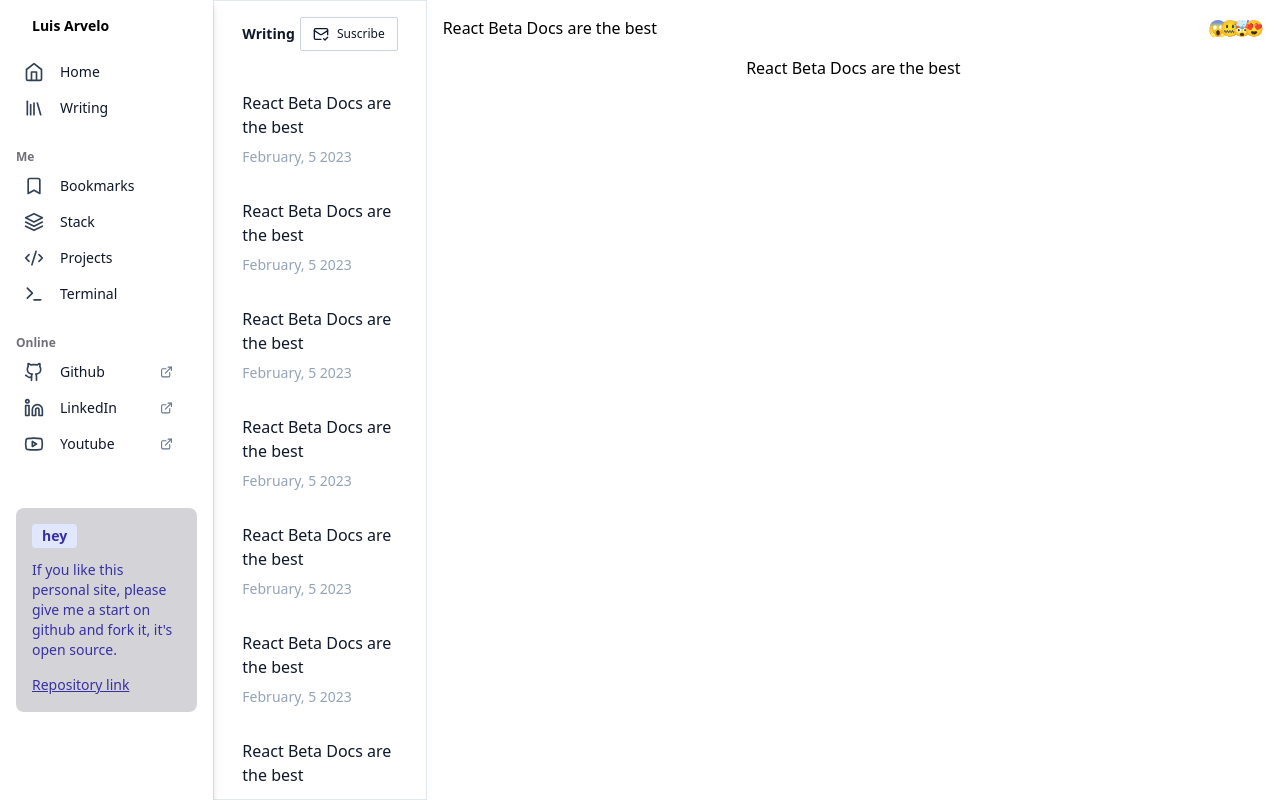
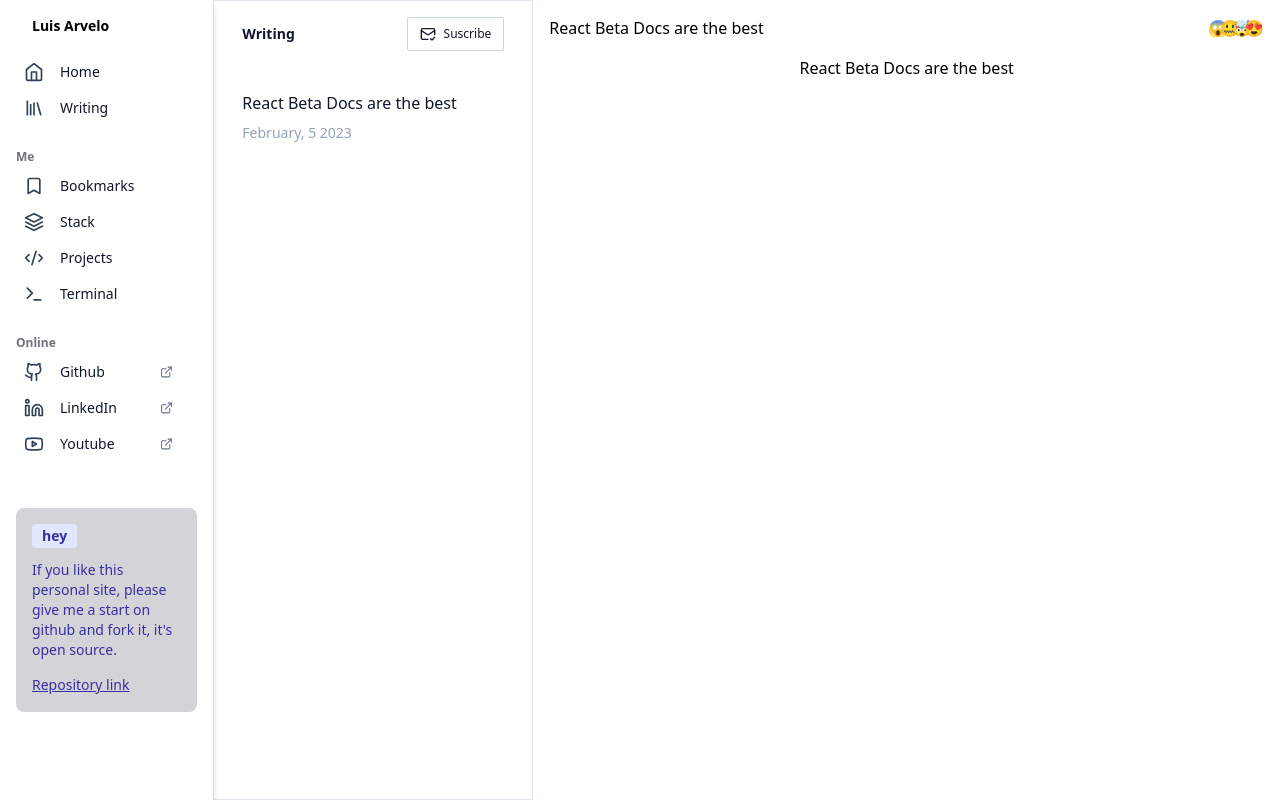
Before and after one commit to Delavalom/my-porfolio-page, a Next.js app: page / in a window 1280 px wide. Built offline with nearby package versions, Linux system fonts and the light colour scheme.

Commit message:
restructuring components

```diff
--- a/src/components/ListView/ListDetailView.tsx
+++ /dev/null
@@ -1,133 +0,0 @@
-import { useRouter } from "next/router";
-import { type FC } from "react";
-import { TitleBar } from "./TitleBar";
-import { ListItem } from "./ListItem";
-import { MailCheck } from "lucide-react";
-
-type Props = {};
-
-export const ListDetailView: FC<Props> = ({}) => {
-  const router = useRouter();
-  return (
-    <section className="flex flex-col gap-4 bg-white w-full min-w-[20%] md:w-8 px-3 border border-slate-200 h-screen text-slate-900 overflow-y-scroll scroll-smooth">
-      <TitleBar
-        title="Writing"
-        Cta={
-          <button className="flex items-center gap-2 border border-slate-300 px-3 py-1 rounded-sm backdrop-blur-sm">
-            <MailCheck className="w-4" />
-            <span className="text-xs font-medium">Suscribe</span>
-          </button>
-        }
-      />
-      <ListItem
-        title="React Beta Docs are the best"
-        date={new Date("02-10-2023")}
-      />
-      <ListItem
-        title="React Beta Docs are the best"
-        date={new Date("02-10-2023")}
-      />
-      <ListItem
-        title="React Beta Docs are the best"
-        date={new Date("02-10-2023")}
-      />
-      <ListItem
-        title="React Beta Docs are the best"
-        date={new Date("02-10-2023")}
-      />
-      <ListItem
-        title="React Beta Docs are the best"
-        date={new Date("02-10-2023")}
-      />
-      <ListItem
-        title="React Beta Docs are the best"
-        date={new Date("02-10-2023")}
-      />
-      <ListItem
-        title="React Beta Docs are the best"
-        date={new Date("02-10-2023")}
-      />
-      <ListItem
-        title="React Beta Docs are the best"
-        date={new Date("02-10-2023")}
-      />
-      <ListItem
-        title="React Beta Docs are the best"
-        date={new Date("02-10-2023")}
-      />
-      <ListItem
-        title="React Beta Docs are the best"
-        date={new Date("02-10-2023")}
-      />
-      <ListItem
-        title="React Beta Docs are the best"
-        date={new Date("02-10-2023")}
-      />
-      <ListItem
-        title="React Beta Docs are the best"
-        date={new Date("02-10-2023")}
-      />
-      <ListItem
-        title="React Beta Docs are the best"
-        date={new Date("02-10-2023")}
-      />
-      <ListItem
-        title="React Beta Docs are the best"
-        date={new Date("02-10-2023")}
-      />
-      <ListItem
-        title="React Beta Docs are the best"
-        date={new Date("02-10-2023")}
-      />
-      <ListItem
-        title="React Beta Docs are the best"
-        date={new Date("02-10-2023")}
-      />
-      <ListItem
-        title="React Beta Docs are the best"
-        date={new Date("02-10-2023")}
-      />
-      <ListItem
-        title="React Beta Docs are the best"
-        date={new Date("02-10-2023")}
-      />
-      <ListItem
-        title="React Beta Docs are the best"
-        date={new Date("02-10-2023")}
-      />
-      <ListItem
-        title="React Beta Docs are the best"
-        date={new Date("02-10-2023")}
-      />
-      <ListItem
-        title="React Beta Docs are the best"
-        date={new Date("02-10-2023")}
-      />
-      <ListItem
-        title="React Beta Docs are the best"
-        date={new Date("02-10-2023")}
-      />
-      <ListItem
-        title="React Beta Docs are the best"
-        date={new Date("02-10-2023")}
-      />
-      <ListItem
-        title="React Beta Docs are the best"
-        date={new Date("02-10-2023")}
-      />
-      <ListItem
-        title="React Beta Docs are the best"
-        date={new Date("02-10-2023")}
-      />
-      <ListItem
-        title="React Beta Docs are the best"
-        date={new Date("02-10-2023")}
-      />
-      <ListItem
-        title="React Beta Docs are the best"
-        date={new Date("02-10-2023")}
-      />
-      {/* if long list implement lazy loading */}
-    </section>
-  );
-};
--- /dev/null
+++ b/src/components/ListView/ListView.tsx
@@ -0,0 +1,30 @@
+import { useRouter } from "next/router";
+import { type FC } from "react";
+import { TitleBar } from "../Layout/TitleBar";
+import { ListItem } from "./ListItem";
+import { MailCheck } from "lucide-react";
+import { ListViewContainer } from "./ListViewContainer";
+
+type Props = {};
+
+export const ListView: FC<Props> = ({}) => {
+  const router = useRouter();
+  return (
+    <ListViewContainer>
+      <TitleBar
+        title="Writing"
+        Cta={
+          <button className="flex items-center gap-2 border border-slate-300 px-3 py-1 rounded-sm backdrop-blur-sm">
+            <MailCheck className="w-4" />
+            <span className="text-xs font-medium">Suscribe</span>
+          </button>
+        }
+      />
+      <ListItem
+        title="React Beta Docs are the best"
+        date={new Date("02-10-2023")}
+      />
+      {/* if long list implement lazy loading */}
+    </ListViewContainer>
+  );
+};
--- /dev/null
+++ b/src/components/ListView/ListViewContainer.tsx
@@ -0,0 +1,14 @@
+import Link from "next/link";
+import { ReactNode, type FC } from "react";
+import Balancer from "react-wrap-balancer";
+
+type Props = {
+  children: ReactNode;
+};
+
+const className =
+  "flex flex-col gap-4 bg-white w-full min-w-[30%] md:w-8 px-3 border border-slate-200 h-screen text-slate-900 overflow-y-scroll scroll-smooth";
+
+export const ListViewContainer: FC<Props> = ({ children }) => {
+  return <section className={className}>{children}</section>;
+};
--- a/src/components/ListView/DetailView.tsx
+++ b/src/components/MainContent/MainContent.tsx
@@ -1,10 +1,9 @@
-import Link from "next/link";
 import { type FC } from "react";
 import Balancer from "react-wrap-balancer";
 
 type Props = {};
 
-export const DetailView: FC<Props> = ({}) => {
+export const MainContent: FC<Props> = ({}) => {
   return (
     <section className="flex flex-col justify-start items-center w-full h-screen bg-white">
       <div className="w-full flex justify-between items-center p-4">
--- a/src/components/Sidebar/Sidebar.tsx
+++ b/src/components/Sidebar/Sidebar.tsx
@@ -16,7 +16,7 @@
 import { SidebarSection } from "./SidebarSection";
 import { SidebarCtaBlock } from "./SidebarCtaBlock";
 import { OverlayBg } from "./OverlayBg";
-import { TitleBar } from "../ListView/TitleBar";
+import { TitleBar } from "../Layout/TitleBar";
 
 export const Sidebar = () => {
   const [isOpen, setIsOpen] = useState(false);
--- a/src/pages/index.tsx
+++ b/src/pages/index.tsx
@@ -1,7 +1,7 @@
-import { DetailView } from "@/components/ListView/DetailView";
-import { ListDetailView } from "@/components/ListView/ListDetailView";
+import { ListView } from "@/components/ListView/ListView";
 import { NextPage } from "next";
 import Head from "next/head";
+import { MainContent } from "@/components/MainContent/MainContent";
 
 const Home: NextPage = () => {
   return (
@@ -10,8 +10,8 @@
     <meta content="width=device-width, initial-scale=1" name="viewport" />
     </Head>
     <section className="flex w-full h-full overflow-hidden bg-white">
-      <ListDetailView />
-      <DetailView />
+      <ListView />
+      <MainContent />
     </section>
     </>
   );
```
Also changed, not shown: src/components/layout/TitleBar.tsx (renamed from src/components/ListView/TitleBar.tsx).
